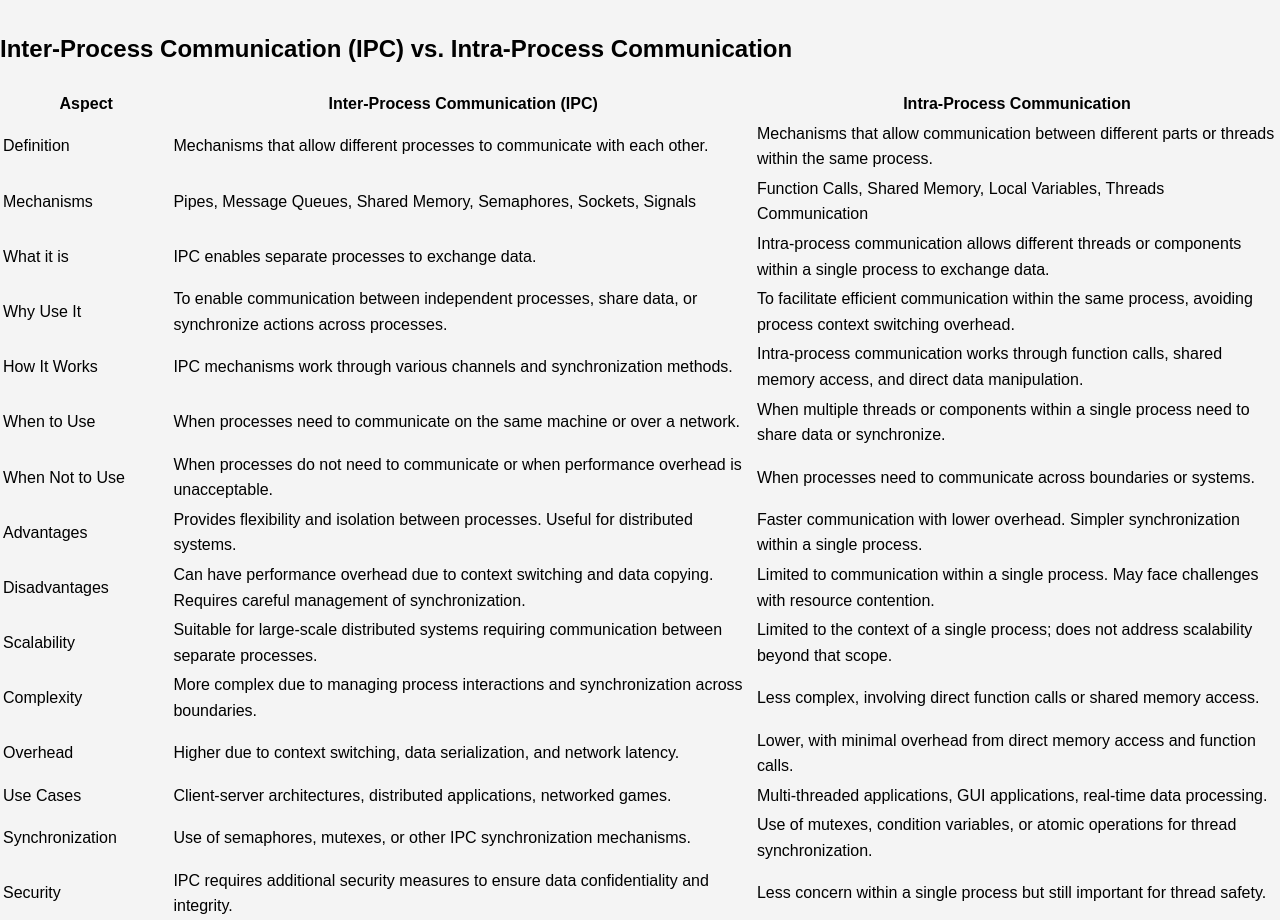
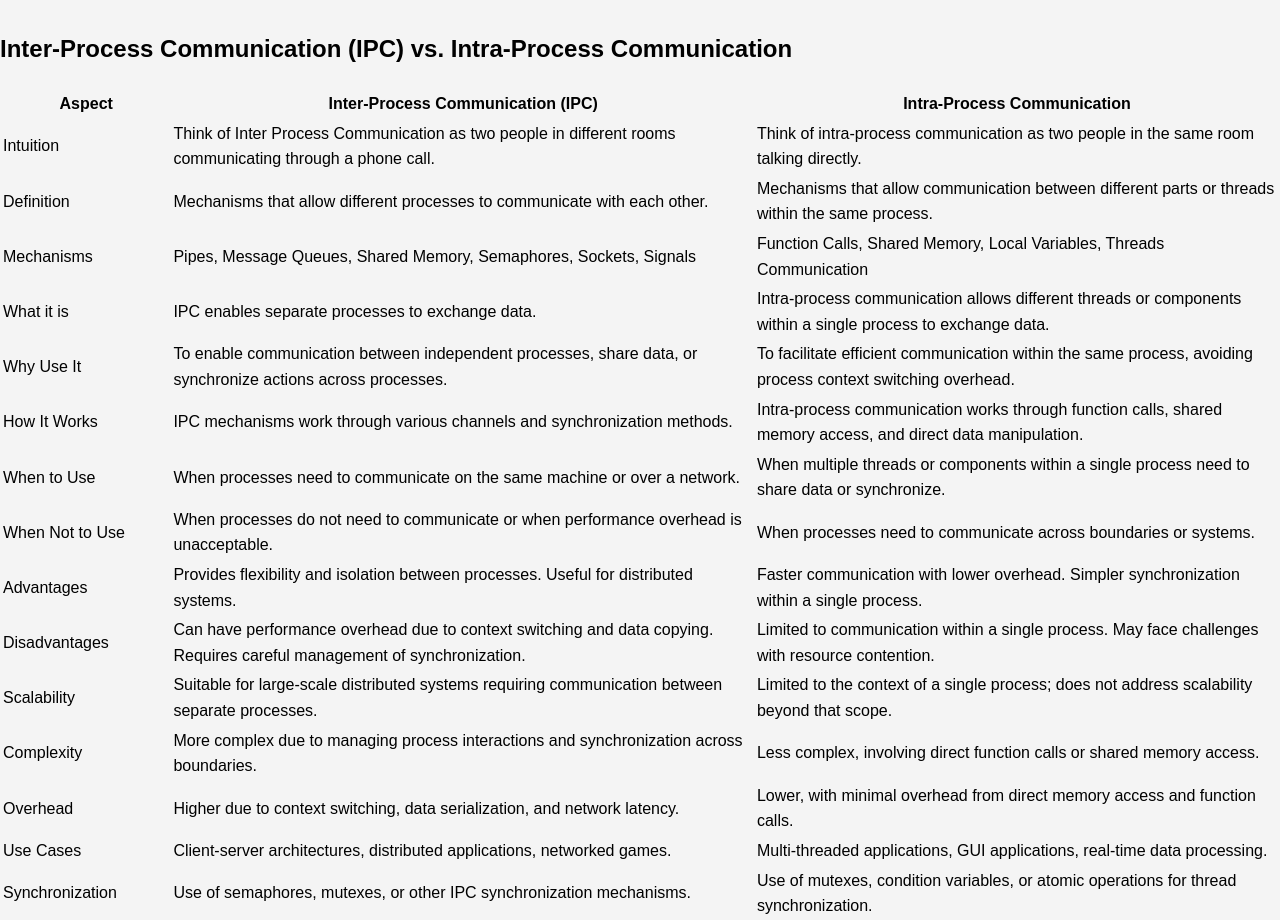
Before and after one commit to lifelonglearnerPM/EmbeddedInterviewPreparation, a plain HTML site: page html/ipc.html in a window 1280 px wide. Shown: the part 820-1740 px from the top of the page. Drawn offline with Linux system fonts and the light colour scheme.

Commit message:
Update ipc.html

```diff
--- a/html/ipc.html
+++ b/html/ipc.html
@@ -39,6 +39,11 @@
                     </tr>
                 </thead>
                 <tbody>
+                    <tr>
+                        <td>Intuition </td>
+                        <td>Think of Inter Process Communication as two people in different rooms communicating through a phone call. </td>
+                        <td>Think of intra-process communication as two people in the same room talking directly.</td>
+                    </tr>
                     <tr>
                         <td>Definition</td>
                         <td>Mechanisms that allow different processes to communicate with each other.</td>
```
